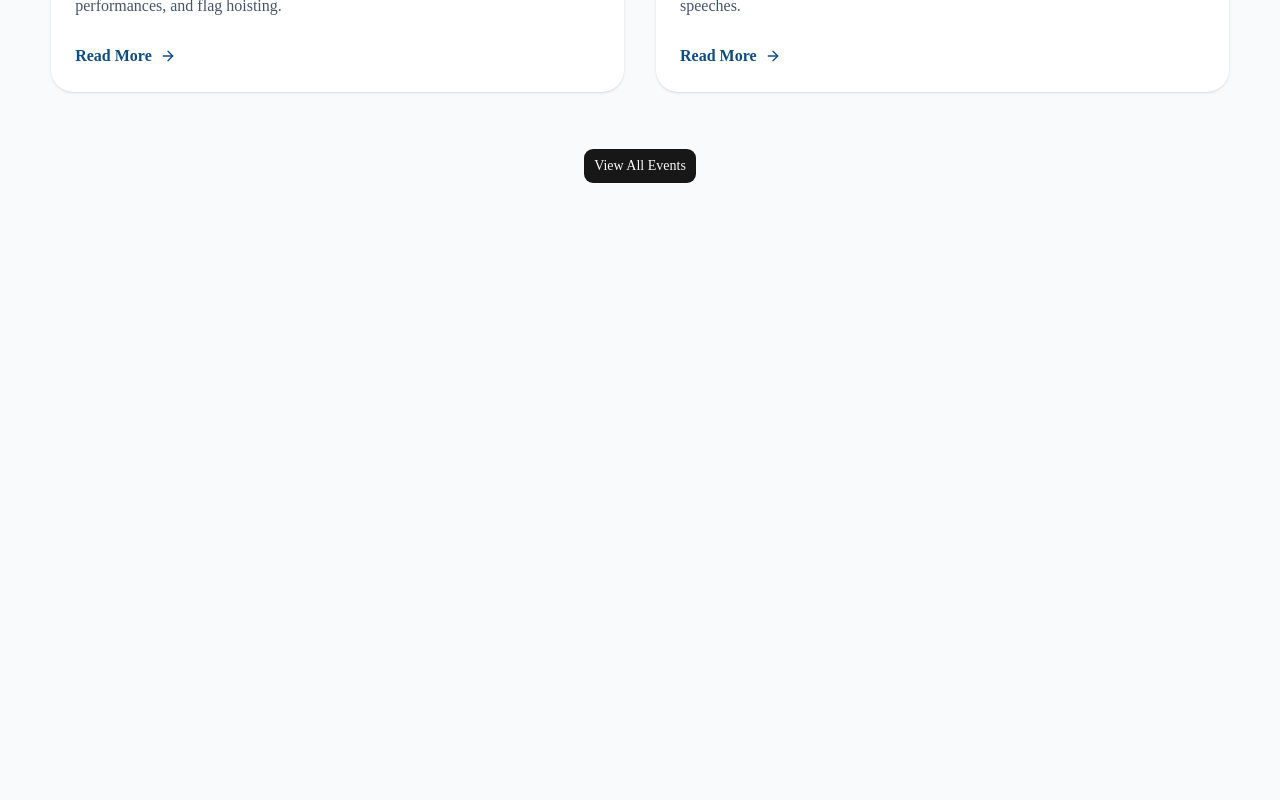
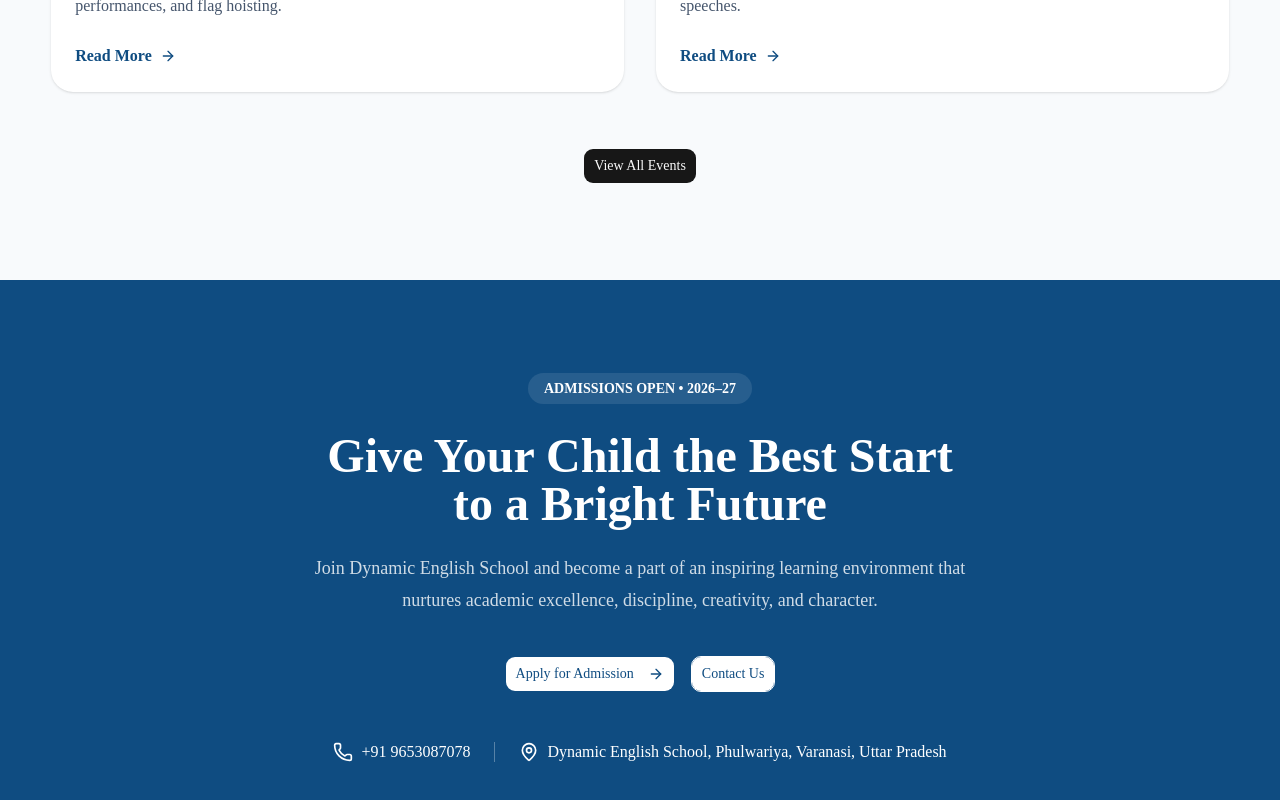
Before and after one commit to vishal290704/edu-portal-system, a Next.js app: page / in a window 1280 px wide. Shown: the part 8402-9202 px from the top of the page. Before the commit the page ends 8682 px from the top, so only its background shows below. Built offline with nearby package versions, Linux system fonts and the light colour scheme.

Commit message:
AdmissionCTA page created completely

```diff
--- a/app/page.js
+++ b/app/page.js
@@ -7,6 +7,7 @@ import Facilities from "@/components/home/Facilities";
 import Statistics from "@/components/home/Statistics";
 import Leadership from "@/components/home/Leadership";
 import EventsPreview from "@/components/home/Events/EventsPreview";
+import AdmissionCTA from "@/components/home/AdmissionCTA";
 
 export default function Home() {
   return (
@@ -20,6 +21,7 @@ export default function Home() {
       <Statistics />
       <Leadership />
       <EventsPreview />
+      <AdmissionCTA />
     </>
   );
 }
--- a/components/home/AdmissionCTA.jsx
+++ b/components/home/AdmissionCTA.jsx
@@ -8,7 +8,7 @@ import { Button } from "@/components/ui/button";
 
 export default function AdmissionCTA() {
   return (
-    <section className="section-padding bg-[#0F4C81] text-white">
+    <section className="section-padding bg-[#0F4C81] text-white pt-5 pb-5">
       <Container>
 
         <div className="mx-auto max-w-4xl text-center">
@@ -45,7 +45,7 @@ export default function AdmissionCTA() {
               <Button
                 size="lg"
                 variant="outline"
-                className="border-white text-white hover:bg-white hover:text-[#0F4C81]"
+                className="border-white text-[#0F4C81] hover:bg-white hover:text-[#0F4C81]"
               >
                 Contact Us
               </Button>
@@ -59,7 +59,7 @@ export default function AdmissionCTA() {
 
               <Phone className="h-5 w-5" />
 
-              <span>+91 98765 43210</span>
+              <span>+91 9653087078</span>
 
             </div>
 
@@ -69,7 +69,7 @@ export default function AdmissionCTA() {
 
               <MapPin className="h-5 w-5" />
 
-              <span>Dynamic English School, Ghaziabad</span>
+              <span>Dynamic English School, Phulwariya, Varanasi, Uttar Pradesh</span>
 
             </div>
 
```
